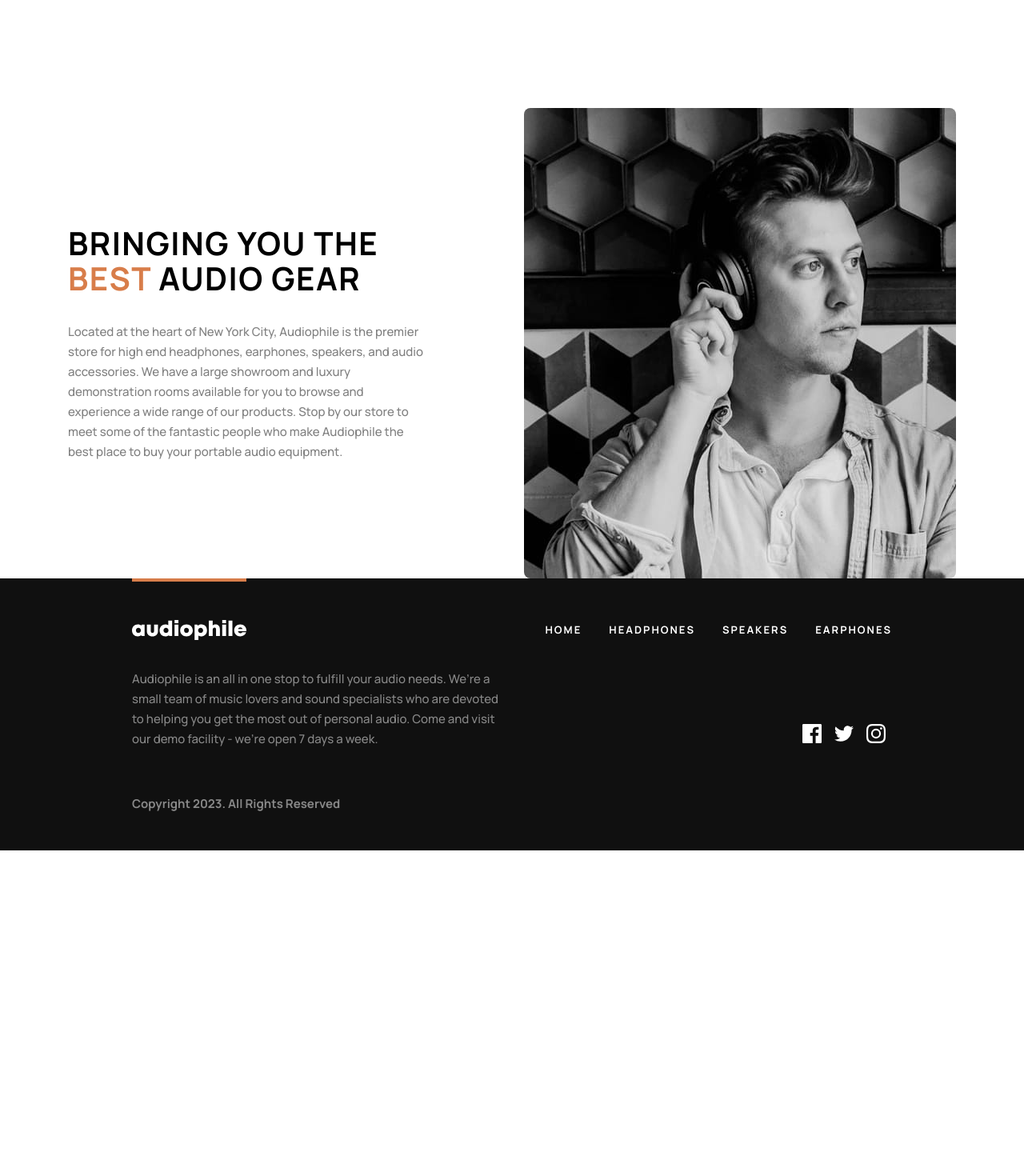
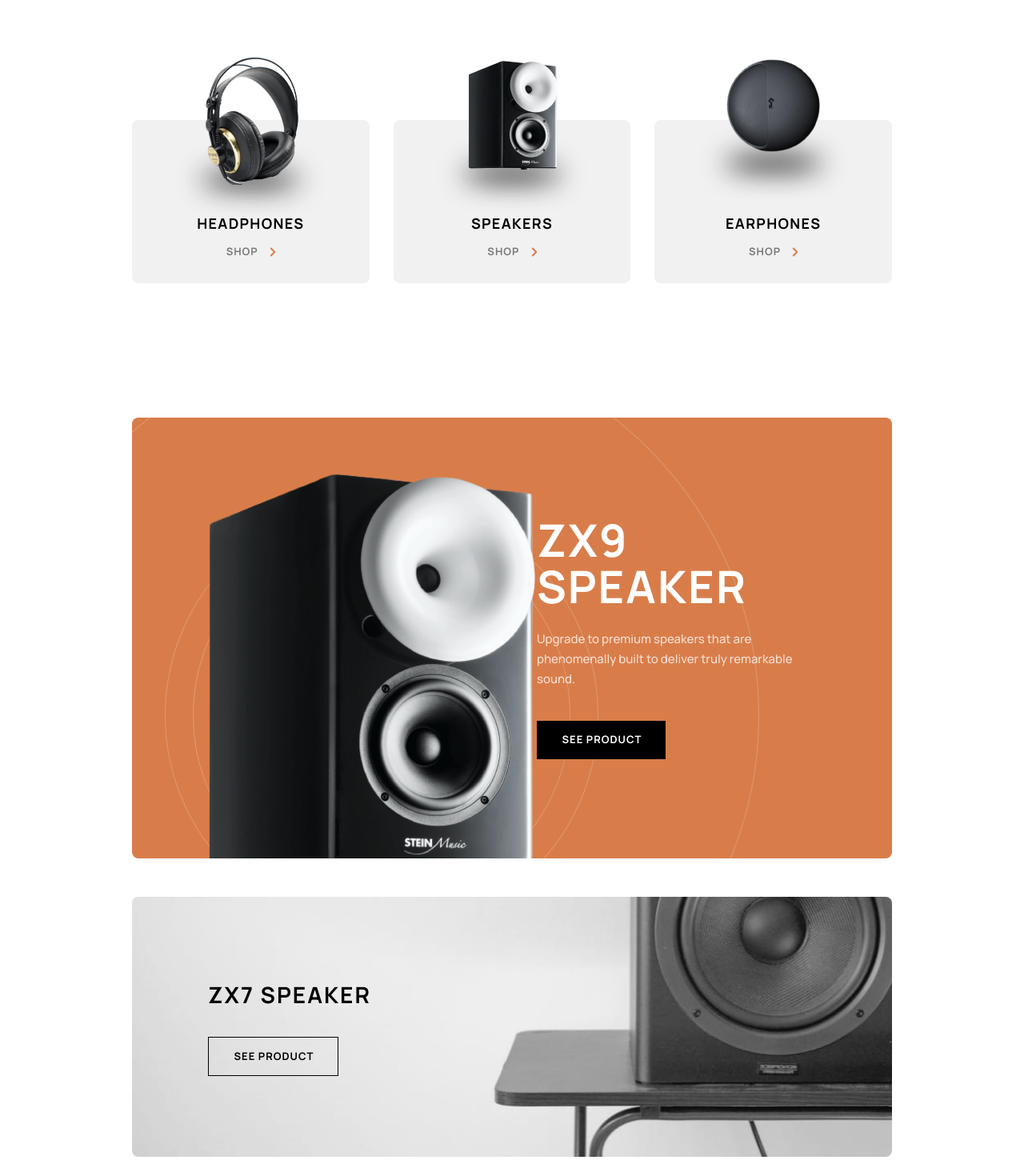
Before and after one commit to mehdi-zibout/audiophile-ecommerce, a Next.js app: page / in a window 1280 px wide. Shown: the part 760-2230 px from the top of the page at 80% size. Before the commit the page ends 1823 px from the top, so only its background shows below. Built offline with nearby package versions, Linux system fonts and the light colour scheme.

Commit message:
finish homepage

```diff
--- a/app/(with-about)/page.tsx
+++ b/app/(with-about)/page.tsx
@@ -6,7 +6,9 @@ import About from "@/components/About";
 import Navbar from "@/components/Navbar";
 import Footer from "@/components/Footer";
 import CatButton from "@/components/CatButton";
-import catImage from "@/assets/shared/desktop/image-category-thumbnail-headphones.png";
+import headphonesCatImage from "@/assets/shared/desktop/image-category-thumbnail-headphones.png";
+import speakersCatImage from "@/assets/shared/desktop/image-category-thumbnail-speakers.png";
+import earphonesCatImage from "@/assets/shared/desktop/image-category-thumbnail-earphones.png";
 import Hero from "@/components/Hero";
 import Showcase1 from "@/components/Showcase1";
 import Showcase2 from "@/components/Showcase2";
@@ -17,10 +19,44 @@ export default function Home() {
   return (
     <>
       <main className={"bg-white  font-bold min-h-screen "}>
-        hello world
-        {/* <div className=" bg-[#191919] tablet:px-10 desktop:px-[165px] px-0 ">
+        <div className=" bg-[#191919] tablet:px-10 desktop:px-[165px] px-0 ">
           <Hero />
         </div>
+        <div className="px-6 tablet:px-10 desktop:px-[165px] mb-24">
+          <div className="desktop:mt-[201px] tablet:mt-[147px] mt-[97px] grid grid-rows-3 gap-y-[70px] tablet:grid-rows-1 tablet:gap-y-0 tablet:grid-cols-3 tablet:gap-x-[10px] desktop:gap-x-[30px] ">
+            <CatButton
+              title={"headphones"}
+              link={"/headphones"}
+              image={headphonesCatImage}
+              imageClass={
+                "desktop:-top-20 -top-14 desktop:w-[220px]  w-[150px] "
+              }
+            />
+            <CatButton
+              title={"speakers"}
+              link={"/speakers"}
+              image={speakersCatImage}
+              imageClass={
+                "desktop:-top-20 -top-14 desktop:w-[220px]  w-[150px] "
+              }
+            />
+            <CatButton
+              title={"earphones"}
+              link={"/earphones"}
+              image={earphonesCatImage}
+              imageClass={
+                "desktop:-top-20 -top-14 desktop:w-[220px]  w-[150px] "
+              }
+            />
+          </div>
+          <div className="mt-[120px] tablet:mt-[96px] desktop:mt-[168px]">
+            <Showcase1 />
+            <Showcase2 className="desktop:mt-12 tablet:mt-8 mt-6" />
+            <Showcase3 className="desktop:mt-12 tablet:mt-8 mt-6" />
+          </div>
+        </div>
+        {/*
+
         <div className="my-4 px-6 tablet:px-10 desktop:px-[165px]">
           <Showcase1 />
         </div>
--- a/components/About.tsx
+++ b/components/About.tsx
@@ -5,7 +5,7 @@ import imageBestGearTablet from "../public/assets/shared/tablet/image-best-gear.
 import imageBestGearMobile from "../public/assets/shared/mobile/image-best-gear.jpg";
 function About() {
   return (
-    <div className="flex flex-col-reverse desktop:flex-row justify-center items-center ">
+    <div className="flex flex-col-reverse desktop:flex-row justify-center items-center px-6 tablet:px-10  mb-[120px] desktop:mb-[200px] ">
       <div className="tablet:px-[55px] desktop:pl-0 desktop:pr-[125px] desktop:w-[570px] flex   h-full flex-col items-center  justify-center text-center desktop:text-left">
         <h2 className="uppercase text-h4 tablet:text-h2 text-black text-center desktop:text-left  w-full">
           Bringing you the <span className="text-[#D87D4A]">best</span> audio
--- a/components/CatButton.tsx
+++ b/components/CatButton.tsx
@@ -4,25 +4,26 @@ import type { StaticImageData } from "next/image";
 import Link from "next/link";
 function CatButton({ image, imageClass, link, title }: CatButtonProps) {
   return (
-    <div className="bg-[#F1F1F1] relative rounded-lg py-[30px] h-[165px] px-14 w-full tablet:w-fit desktop:w-[350px] desktop:h-[204px] flex flex-col justify-end items-center">
+    <Link
+      aria-label={`shop some ${title}`}
+      href={link}
+      className="bg-[#F1F1F1] group relative rounded-lg desktop:pb-[30px] pb-[22px]  h-[165px] px-14 w-full  desktop:h-[204px] flex flex-col justify-end items-center"
+    >
       <Image
         className={`absolute inset-0 mx-auto ${imageClass} `}
         src={image}
         alt="headphones"
       />
-      <p className="uppercase desktop:text-h6 text-[0.9375rem] tracking-[1.07px] leading-[20.49] font-bold">
+      <p className="uppercase desktop:text-h6 text-[0.9375rem] tracking-[1.07px] leading-[20.49px] font-bold">
         {title}
       </p>
-      <Link
-        href={link}
-        className="btn btn-ghost pb-0 px-0 flex justify-center items-center w-full"
-      >
+      <div className="btn btn-ghost  mt-[17px] desktop:mt-[15px] group-hover:text-[#D87D4A] py-0 px-0 flex justify-center items-center w-full">
         shop
         <div className="inline-block ml-[13.32px] overflow-hidden  w-[8px]">
           <SvgIconRightArrow className="translate-x-px" />
         </div>
-      </Link>
-    </div>
+      </div>
+    </Link>
   );
 }
 
--- a/components/Navbar.tsx
+++ b/components/Navbar.tsx
@@ -9,7 +9,7 @@ export const navItems = [
 ];
 function Navbar() {
   return (
-    <header className="flex justify-between bg-[#191919] desktop:px-[165px] px-6 tablet:px-0 items-center py-8  desktop:pb-[36px] border-b border-white border-opacity-[10.4%] desktop:border-opacity-20 ">
+    <header className="flex justify-between bg-[#191919] desktop:px-[165px] px-6 tablet:px-10 items-center py-8  desktop:pb-[36px] border-b border-white border-opacity-[10.4%] desktop:border-opacity-20 ">
       <nav className="tablet:hidden">
         <button aria-label="hamburger menu">
           <SvgHamburger />
--- a/components/Showcase2.tsx
+++ b/components/Showcase2.tsx
@@ -1,6 +1,8 @@
-function Showcase2() {
+function Showcase2({ className }: { className?: string }) {
   return (
-    <div className="bg-[#F1F1F1] overflow-hidden py-[101px] px-6 tablet:px-16 desktop:px-[95px] rounded-lg relative flex flex-col justify-center items-start">
+    <div
+      className={`bg-[#F1F1F1] ${className} overflow-hidden py-[101px] px-6 tablet:px-16 desktop:px-[95px] rounded-lg relative flex flex-col justify-center items-start`}
+    >
       <div
         className={`w-full h-full absolute left-0 top-0 bg-no-repeat bg-cover bg-[url(/assets/home/mobile/image-speaker-zx7.jpg)] tablet:bg-[url(/assets/home/tablet/image-speaker-zx7.jpg)] desktop:bg-[url(/assets/home/desktop/image-speaker-zx7.jpg)] `}
       ></div>
--- a/components/Showcase3.tsx
+++ b/components/Showcase3.tsx
@@ -3,9 +3,9 @@ import ImgDesktop from "@/assets/home/desktop/image-earphones-yx1.jpg";
 import ImgMobile from "@/assets/home/mobile/image-earphones-yx1.jpg";
 import ImgTablet from "@/assets/home/tablet/image-earphones-yx1.jpg";
 
-function Showcase3() {
+function Showcase3({ className }: { className?: string }) {
   return (
-    <div className="tablet:flex">
+    <div className={"tablet:flex " + className}>
       <div
         className={`rounded-lg overflow-hidden bg-no-repeat bg-cover bg-[url(/assets/home/mobile/image-earphones-yx1.jpg)] tablet:bg-[url(/assets/home/tablet/image-earphones-yx1.jpg)] desktop:bg-[url(/assets/home/desktop/image-earphones-yx1.jpg)] tablet:w-[50%] h-[200px] tablet:h-[320px]`}
       ></div>
```
